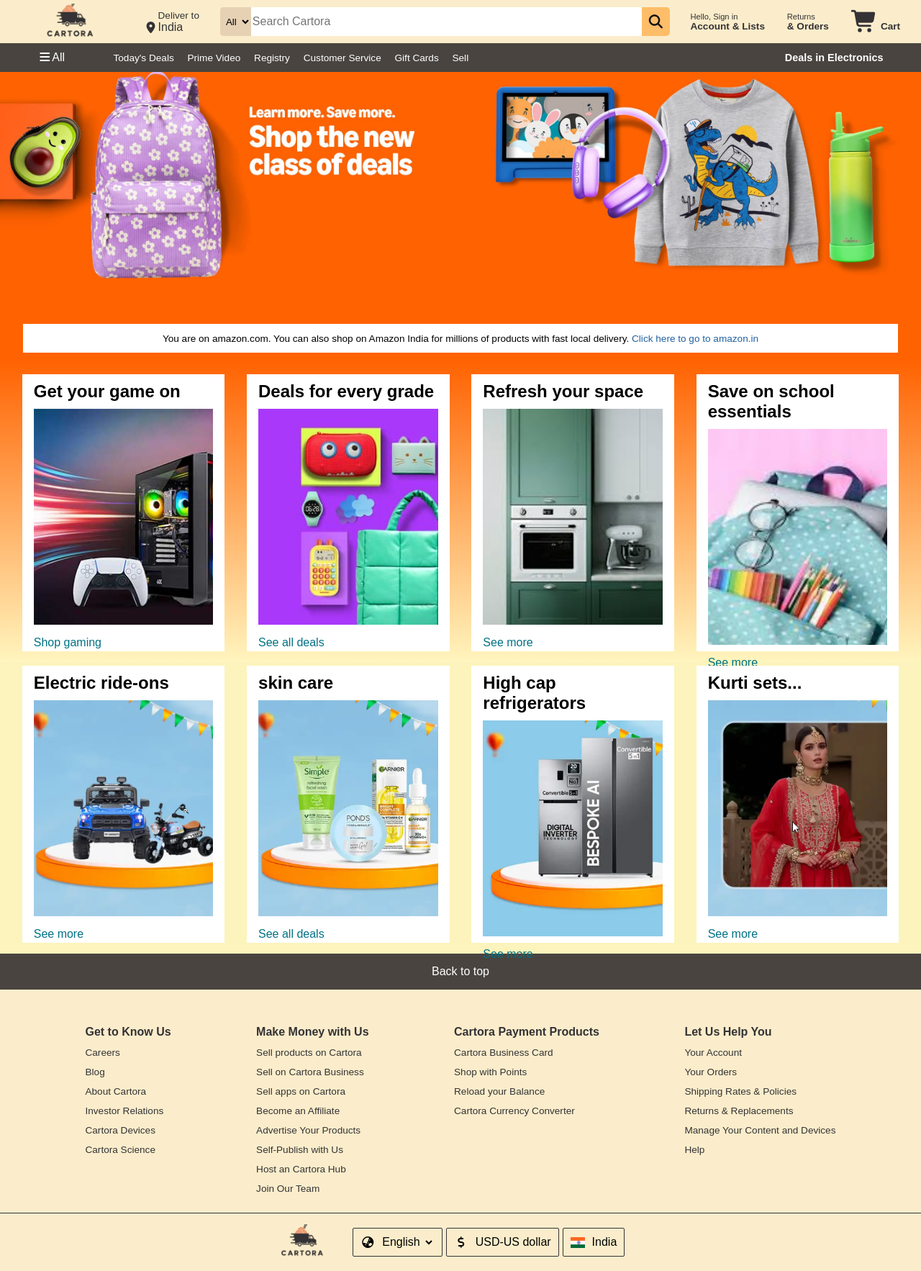
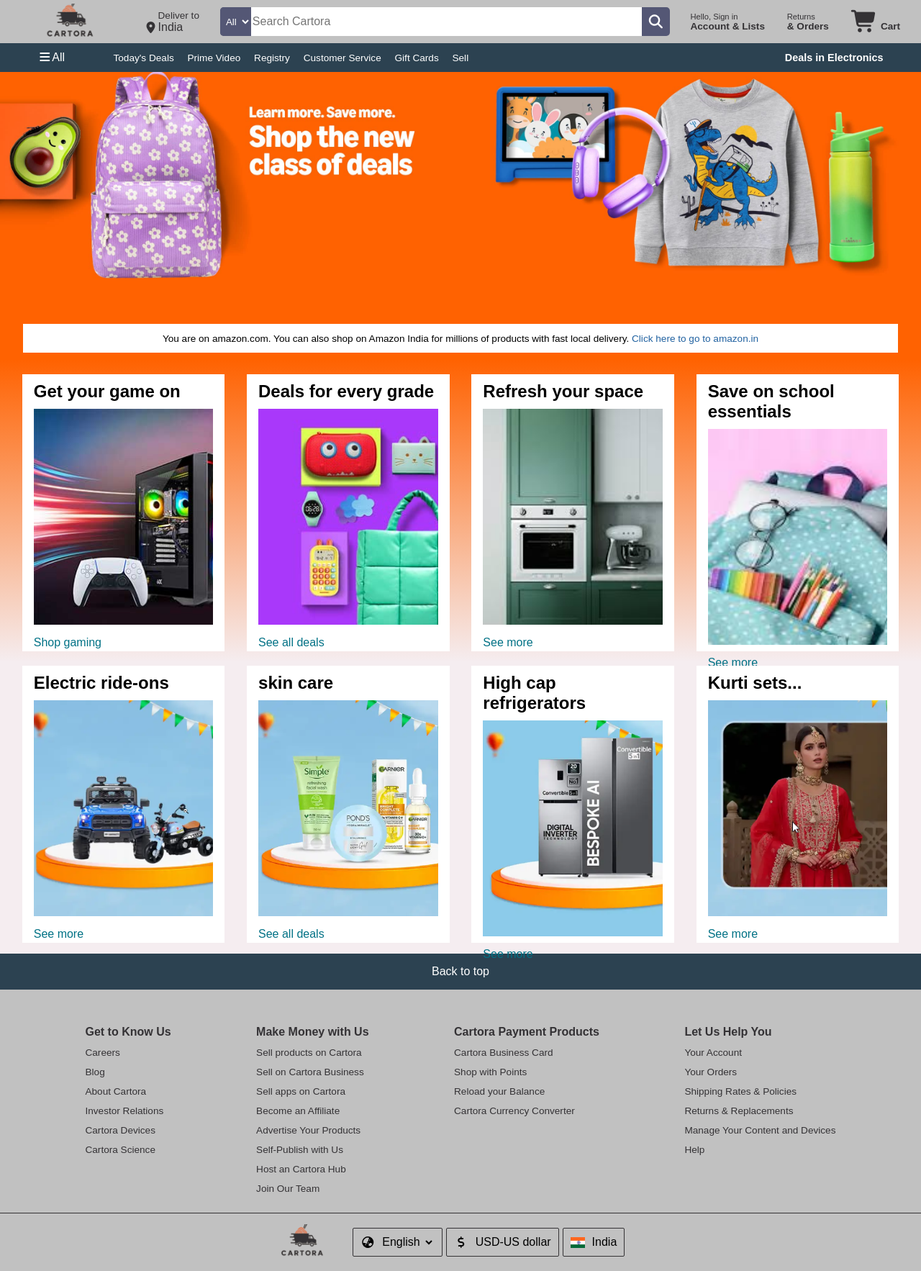
Before and after one commit to adityaaa-30/cartora, a plain HTML site: page index.html in a window 1280 px wide. Shown: the whole page at 72% size. Drawn offline with Linux system fonts and the light colour scheme.

Commit message:
color fix

```diff
--- a/style.css
+++ b/style.css
@@ -5,7 +5,7 @@
 }
 .navbar {
     height: 60px;
-    background-color: #fbedcb;
+    background-color: #c1c1c1;
     color: #343235;
     display: flex;
     align-items: center;
@@ -48,14 +48,15 @@
     justify-content: space-evenly;
     width : 625px;
     height : 40px;
-    background-color: #febd69;
+    background-color: #545775;
     border-radius: 5px;
 }
 .nav-search:hover {
-    border : 2px solid #343235;
+    border : 2px solid #545775;
 }
 .search-select {
-    background-color: #e6d1b5;
+    background-color: #545775;
+    color : white;
     border-top-left-radius : 5px;
     border-bottom-left-radius : 5px;
     border : none;
@@ -75,7 +76,7 @@
     font-size: 1.2rem;
     border-top-right-radius: 5px;
     border-bottom-right-radius: 5px;
-    color : #0f1111;
+    color : white;
 }
 /** box4 which is signin */
 .nav-first {
@@ -96,7 +97,7 @@
 /** panel */
 .panel {
     height : 40px;
-    background-color: #494440;
+    background-color: #2c4251;
     color : white;
     display: flex;
     align-items: center;
@@ -155,15 +156,15 @@
     transition: transform 0.3s ease, box-shadow 0.3s ease;
 }
 .box:hover {
-    transform: scale(1.05); /* thoda zoom */
-    box-shadow: 0px 8px 20px rgba(0, 0, 0, 0.2); /* halka shadow */
+    transform: scale(1.05);
+    box-shadow: 0px 8px 20px rgba(0, 0, 0, 0.2);
 }
 .shop-content {
     display: flex;
     justify-content: space-evenly;
     background-color: #fff5be;
     padding : 20px 0px 15px;
-     background: linear-gradient(to bottom, #ff6201 0%, #fff5be 100%);
+     background: linear-gradient(to bottom, #ff6201 0%, #f5edf0 100%);
 }
 .box1-img {
     height : 300px;
@@ -213,7 +214,7 @@ h2 {
 .shop-content2 {
     display : flex;
     justify-content: space-evenly;
-    background-color: #fcf4bc;
+    background-color: #f5edf0;
     padding : 5px 0px 15px;
 }
 .box5-img {
@@ -246,7 +247,7 @@ h2 {
 }
 .top_link {
     height : 50px;
-    background-color: #494440;
+    background-color: #2c4251;
     display: flex;
     justify-content: center;
     align-items: center;
@@ -259,7 +260,7 @@ h2 {
 }
 .footer_panel {
     height : 310px;
-    background-color: #fbedcb;
+    background-color: #c1c1c1;
     display: flex;
     justify-content: space-evenly;
 }
@@ -283,14 +284,14 @@ h2 {
 .language {
     height : 80px;
     border-top: 1px solid #343235;
-    background-color: #fbedcb;
+    background-color: #c1c1c1;
     display: flex;
     justify-content: center;
     align-items: center;
 }
 .arrow {
     border : none;
-    background-color: #fbedcb;
+    background-color: #c1c1c1;
     display: inline-block;
     margin-right: 10px;
 }
```
